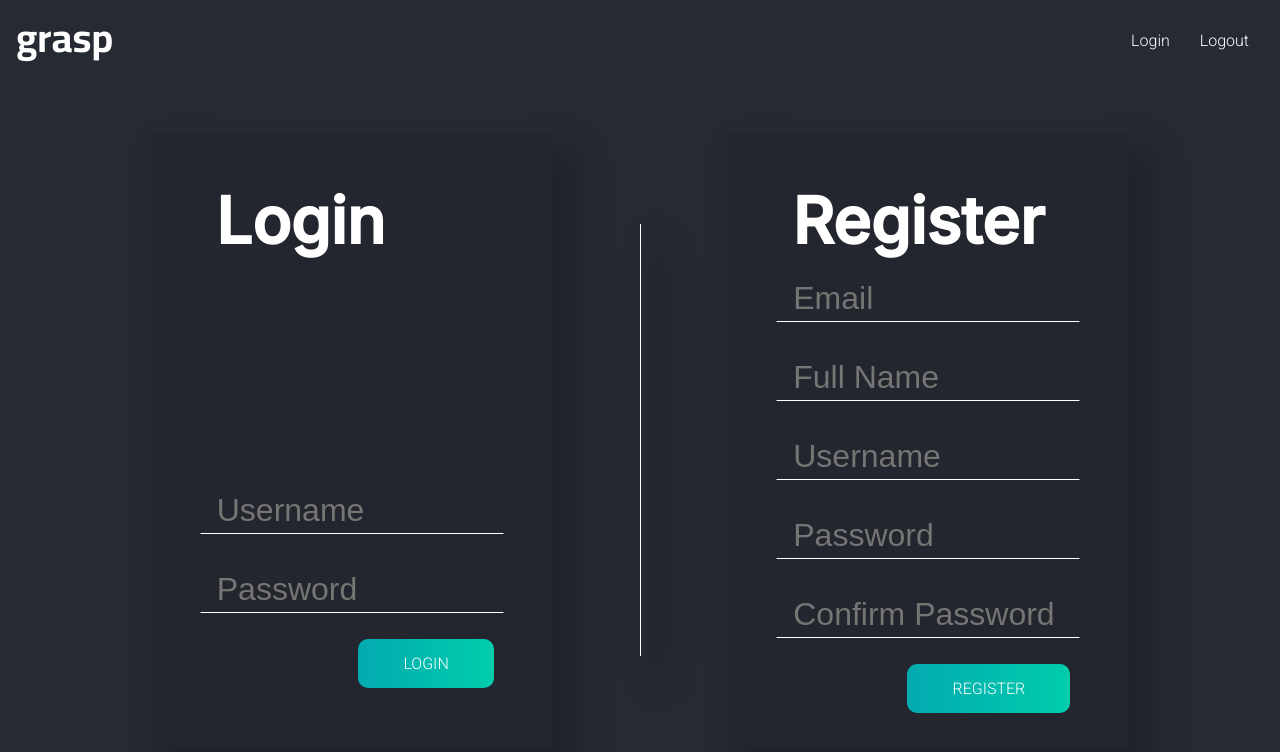
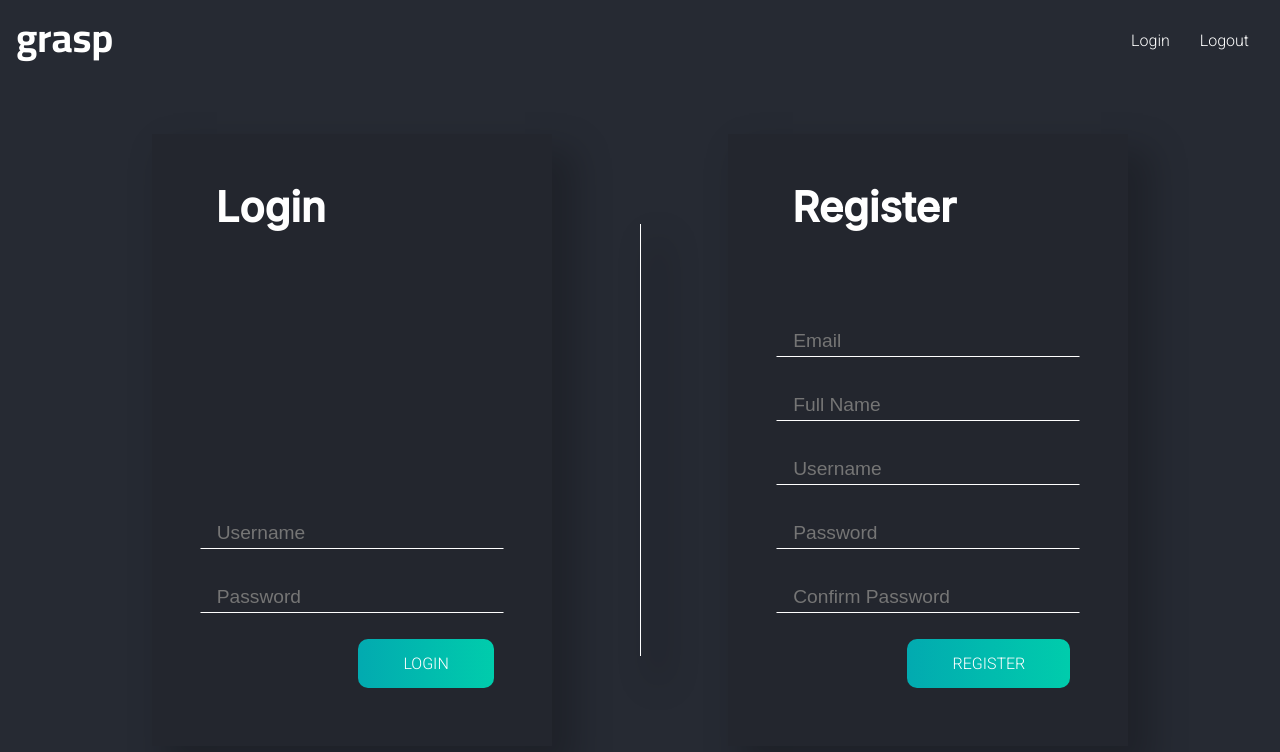
Before and after one commit to outoflaksh/grasp-notebooks, a React (Create React App) app in the folder frontend/: page /login in a window 1280 px wide. Shown: the top 752 px of the page. Built offline with nearby package versions, Linux system fonts and the light colour scheme.

Commit message:
Change font sizes

```diff
--- a/frontend/src/styles/entryForm.module.css
+++ b/frontend/src/styles/entryForm.module.css
@@ -36,7 +36,7 @@
     font-weight: 600;
     /* border-bottom: 1px solid white; */
     color: var(--text-color);
-    font-size: 4rem;
+    font-size: 2.6rem;
     padding: 0rem 1rem;
     width: 100%;
 }
@@ -50,7 +50,7 @@
 
 .formContent>input {
     margin: 1rem 0rem;
-    font-size: 2rem;
+    font-size: 1.2rem;
     background-color: transparent;
     color: var(--text-color);
     border: 1px solid transparent;
```
